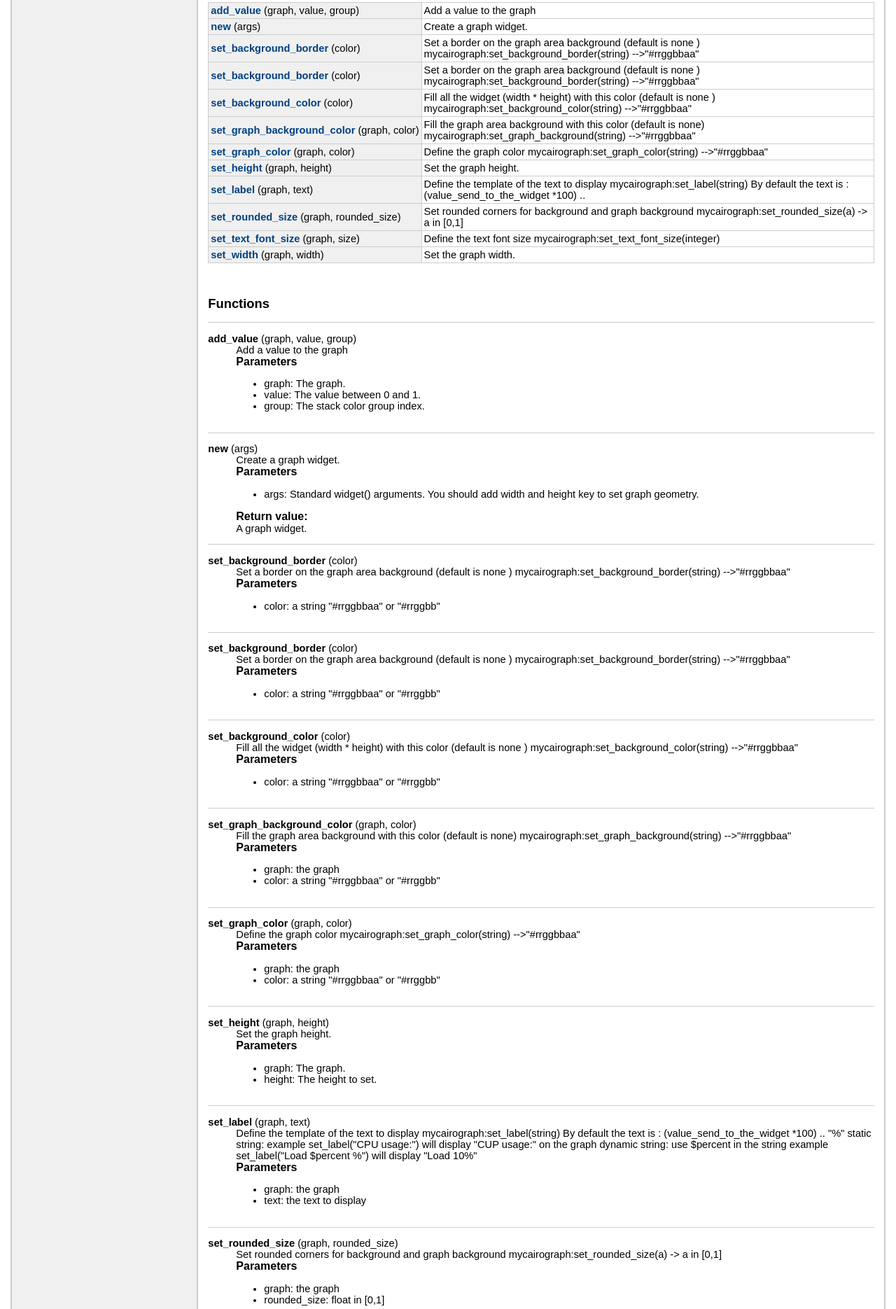
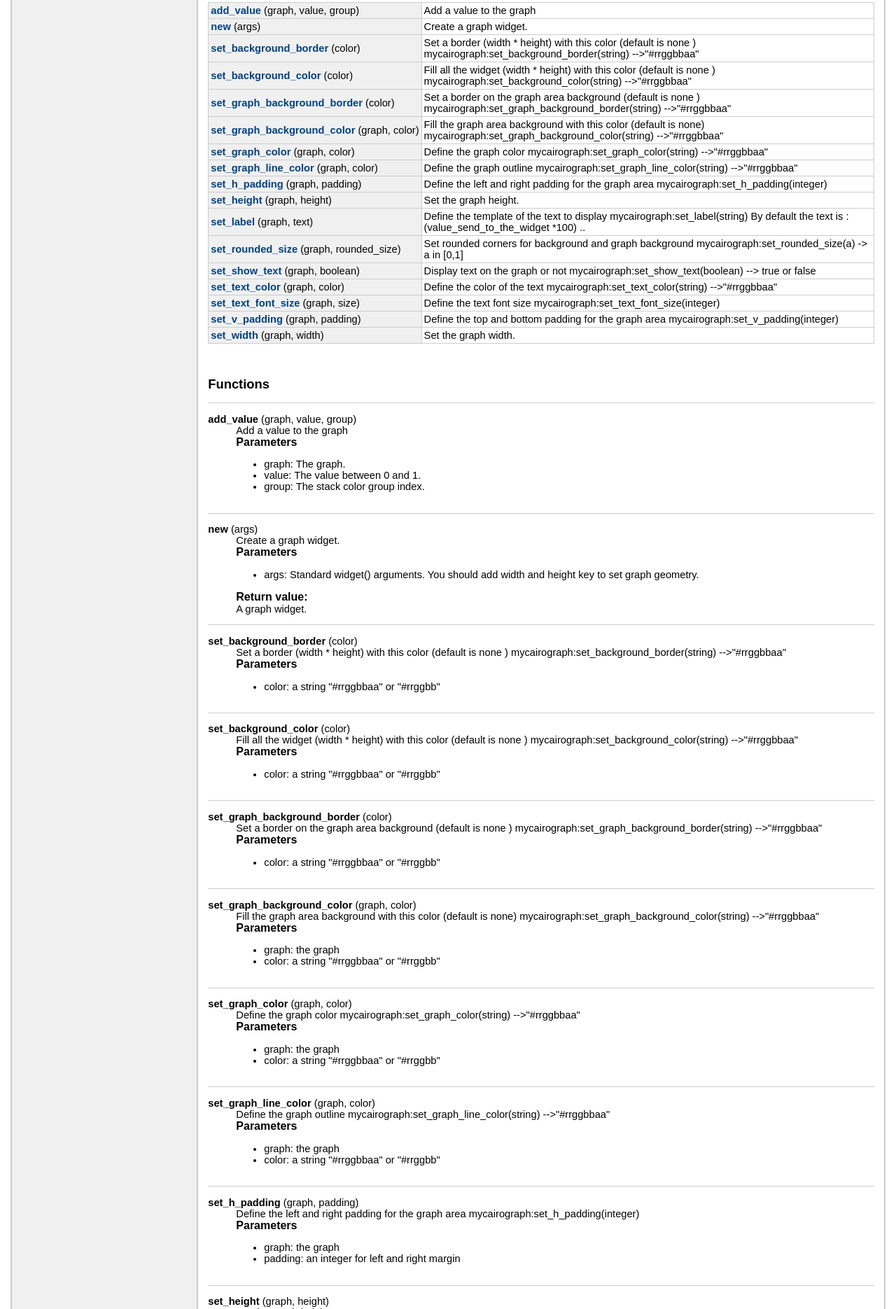
Before and after one commit to cedlemo/blingbling, a plain HTML site: page modules/blingbling.line_graph.html in a window 1280 px wide. Shown: the part 138-2008 px from the top of the page at 70% size. Drawn offline with Linux system fonts and the light colour scheme.

Commit message:
update lua documentation

```diff
--- a/modules/blingbling.line_graph.html
+++ b/modules/blingbling.line_graph.html
@@ -82,12 +82,7 @@
 
 	<tr>
 	<td class="name" nowrap><a href="#set_background_border">set_background_border</a>&nbsp;(color)</td>
-	<td class="summary">Set a border on the graph area background (default is none ) mycairograph:set_background_border(string) -->"#rrggbbaa" </td>
-	</tr>
-
-	<tr>
-	<td class="name" nowrap><a href="#set_background_border">set_background_border</a>&nbsp;(color)</td>
-	<td class="summary">Set a border on the graph area background (default is none ) mycairograph:set_background_border(string) -->"#rrggbbaa" </td>
+	<td class="summary">Set a border (width * height) with this color (default is none ) mycairograph:set_background_border(string) -->"#rrggbbaa" </td>
 	</tr>
 
 	<tr>
@@ -96,13 +91,28 @@
 	</tr>
 
 	<tr>
+	<td class="name" nowrap><a href="#set_graph_background_border">set_graph_background_border</a>&nbsp;(color)</td>
+	<td class="summary">Set a border on the graph area background (default is none ) mycairograph:set_graph_background_border(string) -->"#rrggbbaa" </td>
+	</tr>
+
+	<tr>
 	<td class="name" nowrap><a href="#set_graph_background_color">set_graph_background_color</a>&nbsp;(graph, color)</td>
-	<td class="summary">Fill the graph area background with this color (default is none) mycairograph:set_graph_background(string) -->"#rrggbbaa" </td>
+	<td class="summary">Fill the graph area background with this color (default is none) mycairograph:set_graph_background_color(string) -->"#rrggbbaa" </td>
 	</tr>
 
 	<tr>
 	<td class="name" nowrap><a href="#set_graph_color">set_graph_color</a>&nbsp;(graph, color)</td>
 	<td class="summary">Define the graph color mycairograph:set_graph_color(string) -->"#rrggbbaa" </td>
+	</tr>
+
+	<tr>
+	<td class="name" nowrap><a href="#set_graph_line_color">set_graph_line_color</a>&nbsp;(graph, color)</td>
+	<td class="summary">Define the graph outline mycairograph:set_graph_line_color(string) -->"#rrggbbaa" </td>
+	</tr>
+
+	<tr>
+	<td class="name" nowrap><a href="#set_h_padding">set_h_padding</a>&nbsp;(graph, padding)</td>
+	<td class="summary">Define the left and right padding for the graph area mycairograph:set_h_padding(integer) </td>
 	</tr>
 
 	<tr>
@@ -121,8 +131,23 @@
 	</tr>
 
 	<tr>
+	<td class="name" nowrap><a href="#set_show_text">set_show_text</a>&nbsp;(graph, boolean)</td>
+	<td class="summary">Display text on the graph or not mycairograph:set_show_text(boolean) --> true or false </td>
+	</tr>
+
+	<tr>
+	<td class="name" nowrap><a href="#set_text_color">set_text_color</a>&nbsp;(graph, color)</td>
+	<td class="summary">Define the color of the text mycairograph:set_text_color(string) -->"#rrggbbaa" </td>
+	</tr>
+
+	<tr>
 	<td class="name" nowrap><a href="#set_text_font_size">set_text_font_size</a>&nbsp;(graph, size)</td>
 	<td class="summary">Define the text font size mycairograph:set_text_font_size(integer) </td>
+	</tr>
+
+	<tr>
+	<td class="name" nowrap><a href="#set_v_padding">set_v_padding</a>&nbsp;(graph, padding)</td>
+	<td class="summary">Define the top and bottom padding for the graph area mycairograph:set_v_padding(integer) </td>
 	</tr>
 
 	<tr>
@@ -212,33 +237,7 @@ A graph widget.
 
 <dt><a name="set_background_border"></a><strong>set_background_border</strong>&nbsp;(color)</dt>
 <dd>
-Set a border on the graph area background (default is none ) mycairograph:set_background_border(string) -->"#rrggbbaa"
-
-
-<h3>Parameters</h3>
-<ul>
-
-	<li>
-	  color: a string "#rrggbbaa" or "#rrggbb"
-	</li>
-
-</ul>
-
-
-
-
-
-
-
-
-</dd>
-
-
-
-
-<dt><a name="set_background_border"></a><strong>set_background_border</strong>&nbsp;(color)</dt>
-<dd>
-Set a border on the graph area background (default is none ) mycairograph:set_background_border(string) -->"#rrggbbaa"
+Set a border (width * height) with this color (default is none ) mycairograph:set_background_border(string) -->"#rrggbbaa"
 
 
 <h3>Parameters</h3>
@@ -288,9 +287,35 @@ Fill all the widget (width * height) with this color (default is none ) mycairog
 
 
 
+<dt><a name="set_graph_background_border"></a><strong>set_graph_background_border</strong>&nbsp;(color)</dt>
+<dd>
+Set a border on the graph area background (default is none ) mycairograph:set_graph_background_border(string) -->"#rrggbbaa"
+
+
+<h3>Parameters</h3>
+<ul>
+
+	<li>
+	  color: a string "#rrggbbaa" or "#rrggbb"
+	</li>
+
+</ul>
+
+
+
+
+
+
+
+
+</dd>
+
+
+
+
 <dt><a name="set_graph_background_color"></a><strong>set_graph_background_color</strong>&nbsp;(graph, color)</dt>
 <dd>
-Fill the graph area background with this color (default is none) mycairograph:set_graph_background(string) -->"#rrggbbaa"
+Fill the graph area background with this color (default is none) mycairograph:set_graph_background_color(string) -->"#rrggbbaa"
 
 
 <h3>Parameters</h3>
@@ -332,6 +357,66 @@ Define the graph color mycairograph:set_graph_color(string) -->"#rrggbbaa"
 
 	<li>
 	  color: a string "#rrggbbaa" or "#rrggbb"
+	</li>
+
+</ul>
+
+
+
+
+
+
+
+
+</dd>
+
+
+
+
+<dt><a name="set_graph_line_color"></a><strong>set_graph_line_color</strong>&nbsp;(graph, color)</dt>
+<dd>
+Define the graph outline mycairograph:set_graph_line_color(string) -->"#rrggbbaa"
+
+
+<h3>Parameters</h3>
+<ul>
+
+	<li>
+	  graph: the graph
+	</li>
+
+	<li>
+	  color: a string "#rrggbbaa" or "#rrggbb"
+	</li>
+
+</ul>
+
+
+
+
+
+
+
+
+</dd>
+
+
+
+
+<dt><a name="set_h_padding"></a><strong>set_h_padding</strong>&nbsp;(graph, padding)</dt>
+<dd>
+Define the left and right padding for the graph area mycairograph:set_h_padding(integer)
+
+
+<h3>Parameters</h3>
+<ul>
+
+	<li>
+	  graph: the graph
+	</li>
+
+	<li>
+	  padding: an integer for left and right margin
 	</li>
 
 </ul>
@@ -438,6 +523,66 @@ Set rounded corners for background and graph background mycairograph:set_rounded
 
 
 
+<dt><a name="set_show_text"></a><strong>set_show_text</strong>&nbsp;(graph, boolean)</dt>
+<dd>
+Display text on the graph or not mycairograph:set_show_text(boolean) --> true or false
+
+
+<h3>Parameters</h3>
+<ul>
+
+	<li>
+	  graph: the graph
+	</li>
+
+	<li>
+	  boolean: true or false (default is false)
+	</li>
+
+</ul>
+
+
+
+
+
+
+
+
+</dd>
+
+
+
+
+<dt><a name="set_text_color"></a><strong>set_text_color</strong>&nbsp;(graph, color)</dt>
+<dd>
+Define the color of the text mycairograph:set_text_color(string) -->"#rrggbbaa"
+
+
+<h3>Parameters</h3>
+<ul>
+
+	<li>
+	  graph: the graph
+	</li>
+
+	<li>
+	  color: a string "#rrggbbaa" or "#rrggbb" defaul is white
+	</li>
+
+</ul>
+
+
+
+
+
+
+
+
+</dd>
+
+
+
+
 <dt><a name="set_text_font_size"></a><strong>set_text_font_size</strong>&nbsp;(graph, size)</dt>
 <dd>
 Define the text font size mycairograph:set_text_font_size(integer)
@@ -452,6 +597,36 @@ Define the text font size mycairograph:set_text_font_size(integer)
 
 	<li>
 	  size: the font size
+	</li>
+
+</ul>
+
+
+
+
+
+
+
+
+</dd>
+
+
+
+
+<dt><a name="set_v_padding"></a><strong>set_v_padding</strong>&nbsp;(graph, padding)</dt>
+<dd>
+Define the top and bottom padding for the graph area mycairograph:set_v_padding(integer)
+
+
+<h3>Parameters</h3>
+<ul>
+
+	<li>
+	  graph: the graph
+	</li>
+
+	<li>
+	  padding: an integer for top and bottom padding
 	</li>
 
 </ul>
```
Also changed, not shown: 1 other file.
